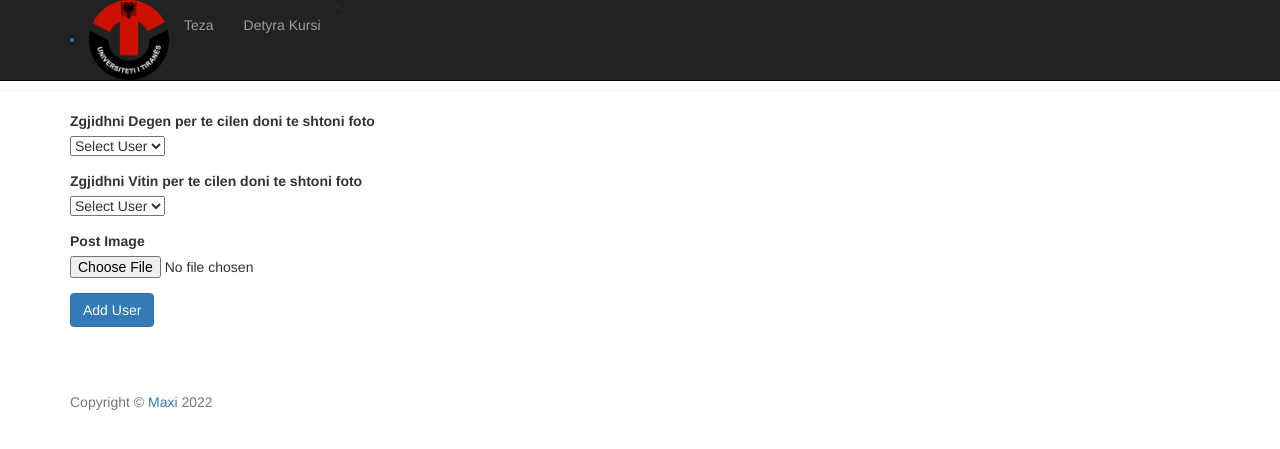
After one commit to Maksi325/Fshn-Teza, a PHP site: page /add_photo.php in a window 1280 px wide. The commit adds this page. Shown: the top 449 px of the page. Run offline with PHP 8.4, Linux system fonts and the light colour scheme.

Commit message:
Working on add foto page

```diff
--- /dev/null
+++ b/add_photo.php
@@ -0,0 +1,60 @@
+<?php include "include/db.php"?>
+<?php include "include/header.php"?>
+<?php include "include/navigation.php"?>
+
+
+
+
+<div class="container">
+    <div class="row align-items-center">
+        <div class="col-md-12">
+
+            <form action="" method="post" enctype="multipart/form-data">
+
+
+                <div class="form-group">
+                    <label for="">Zgjidhni Degen per te cilen doni te shtoni foto</label>
+                    <br>
+                    <select name="dega" id="dega" >
+                        <!--                     printoj me querry t gjitha    -->
+                        <option value="">Select User</option>
+                    </select>
+                </div>
+
+
+                <div class="form-group">
+                    <label for="dega">Zgjidhni Vitin per te cilen doni te shtoni foto</label>
+                    <br>
+                    <select name="dega" id="dega">
+<!--                     printoj me querry t gjitha    -->
+                        <option value="">Select User</option>
+                    </select>
+                </div>
+
+
+
+                <div class="form-group">
+                    <label for="foto_image">Post Image</label>
+                    <input type="file" name="image">
+                </div>
+
+                <div class="form-group">
+                    <input type="submit" class="btn btn-primary " name="create_user" value="Add User">
+                </div>
+
+            </form>
+
+        </div>
+    </div>
+</div>
+
+
+
+
+
+
+
+
+
+
+<?php include "include/footer.php"?>
--- a/include/footer.php
+++ b/include/footer.php
@@ -1,5 +1,5 @@
 
-<footer class="footer">
+<footer class="footer fixed-bottom">
       <div class="container">
        <p class="text-muted">Copyright &copy; <a href="https://api.whatsapp.com/send?phone=+355+68+534+4136">Maxi</a> 2022</p>
 <!--        <span class="text-muted">Place sticky footer content here.</span>-->
--- a/include/header.php
+++ b/include/header.php
@@ -11,7 +11,7 @@
     <link href="css/bootstrap.min.css" rel="stylesheet">
     <!-- Custom CSS -->
     <link href="css/blog-home.css" rel="stylesheet">
-    <link rel="stylesheet" href="css/style.css">
+
 </head>
 
 
```
Also changed, not shown: index.php (+2 -5 lines).
